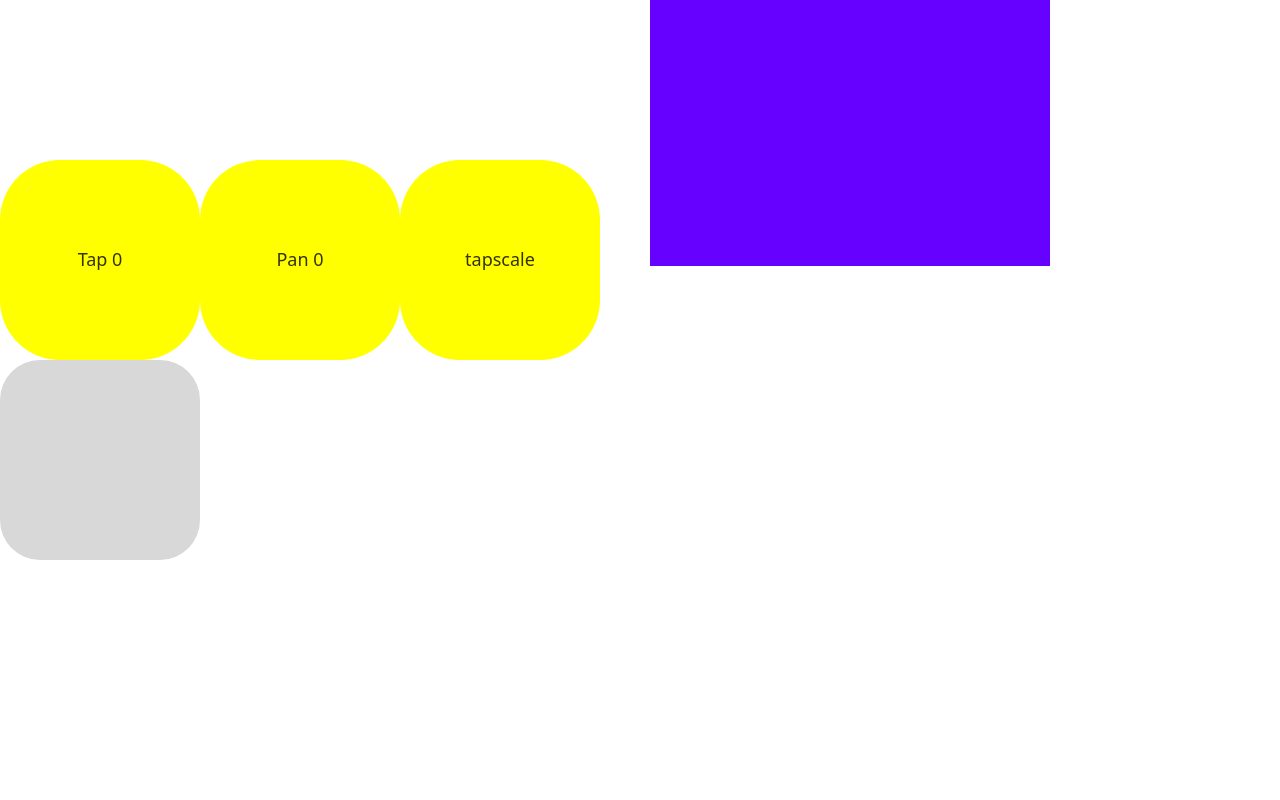
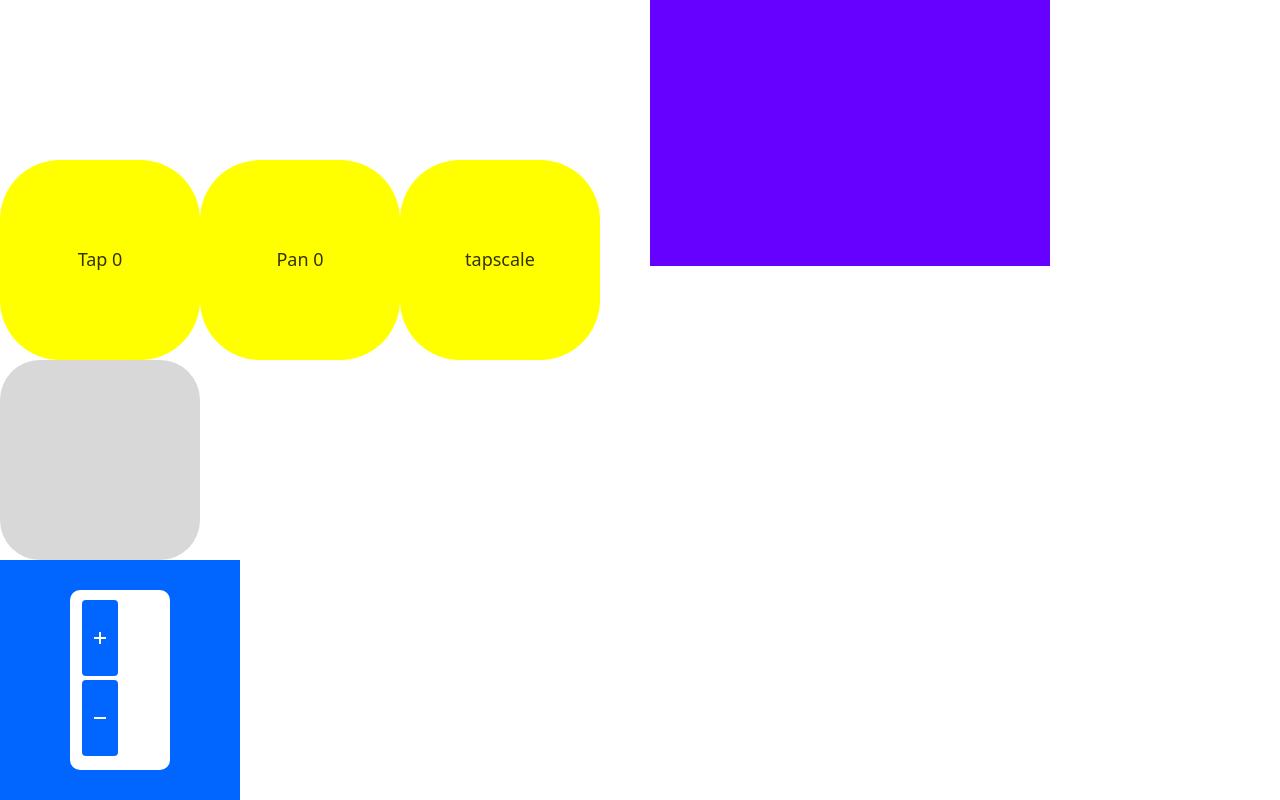
Before and after one commit to frommainland/framer30days, a Gatsby site: page / in a window 1280 px wide. Shown: the part 480-1280 px from the top of the page. Before the commit the page ends 1040 px from the top, so only its background shows below. Built offline with nearby package versions, Linux system fonts and the light colour scheme; Gatsby itself is replaced by a stand-in of ours.

Commit message:
batterybutton component

```diff
--- /dev/null
+++ b/src/components/batteryButton.js
@@ -0,0 +1,105 @@
+import React, { useState } from "react"
+import { motion, useCycle, AnimatePresence } from "framer-motion"
+
+
+
+export default function BatteryButton() {
+    const [count, setCount] = useState(0)
+    let blocks = []
+
+    for (let i = 0; i < count; i++) {
+        let clr = i > 5 ? (i > 8 ? "OrangeRed" : "Orange") : "LimeGreen"
+        let margin = i < 9 ? 4 : 0
+        blocks.push(
+            <motion.div
+                style={{
+                    background: clr,
+                    height: 12,
+                    width: "100%",
+                    borderRadius: 10,
+                    originY: 1,
+                    marginTop: margin
+                }}
+                initial={{
+                    scaleY: 0
+                }}
+                animate={{
+                    scaleY: 1
+                }}
+                key={i}
+            >
+
+            </motion.div >
+        )
+    }
+    return (
+        // bg
+        <div
+            style={{
+                height: 240,
+                width: 240,
+                background: '#0066FF',
+                display: 'inline-flex',
+                justifyContent: 'center',
+                alignItems: 'center',
+            }}>
+            {/* white bg */}
+            <div
+                style={{
+                    height: 180,
+                    width: 100,
+                    background: 'white',
+                    borderRadius: 10,
+                    display: 'grid',
+                    justifyContent: 'center',
+                    alignItems: 'center'
+                }}>
+                {/* content wrap */}
+                <div>
+                    {/* button wrap */}
+                    <motion.div
+                        style={{
+                            width: 36,
+                            display: 'inline-block',
+                            marginRight: 4
+                        }}>
+                        <motion.img
+                            src={require('../images/addButton.svg')}
+                            style={{
+                                margin: 0
+                            }}
+                            onTap={
+                                () => {
+                                    if (count < 10) { setCount(count + 1) }
+                                }}
+                        />
+                        <motion.img
+                            src={require('../images/subButton.svg')}
+                            style={{
+                                margin: 0
+                            }}
+                            onTap={
+                                () => {
+                                    if (count > 0) {
+                                        setCount(count - 1)
+                                    }
+                                }
+                            }
+                        />
+                    </motion.div>
+                    {/* bar wrap */}
+                    <div style={{
+                        width: 36,
+                        height: '100%',
+                        display: 'inline-flex',
+                        justifyContent: 'flex-end',
+                        flexDirection: 'column-reverse'
+                    }}>
+                        {blocks}
+                    </div>
+                </div>
+
+            </div>
+        </div>
+    )
+}
--- a/src/pages/index.js
+++ b/src/pages/index.js
@@ -13,6 +13,7 @@ import TapButton from '../components/tapButton'
 import PanButton from '../components/panButton'
 import SeriesOfUsestate from '../components/seriesOfUsestate'
 import ConditionalRender from '../components/conditionalRender'
+import BatteryButton from '../components/batteryButton'
 
 const IndexPage = () => (
   <Layout>
@@ -23,6 +24,7 @@ const IndexPage = () => (
     <PanButton />
     <SeriesOfUsestate />
     <ConditionalRender />
+    <BatteryButton />
   </Layout>
 )
 
```
Also changed, not shown: src/images/addButton.svg (added), src/images/gatsby-astronaut.png (deleted), src/images/gatsby-icon.png (deleted), src/images/subButton.svg (added).
